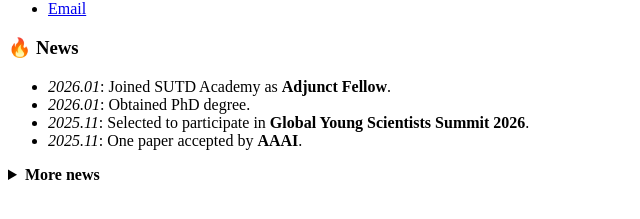
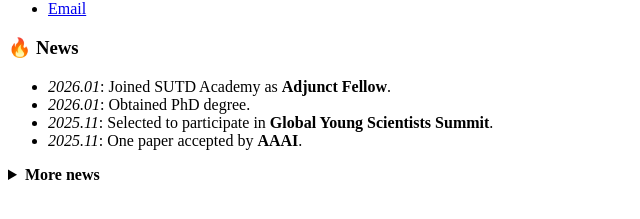
Before and after one commit to DrZRH/DrZRH.github.io, a Jekyll site: the page built from _pages/includes/news.md, in a window 1280 px wide. Shown: the part 331-550 px from the top of the page, without its empty margins (0-640 px from the left). Built offline with Jekyll 4.4.1, drawn with Linux system fonts in a browser that asks for light colours; our own code applies the rules of GitHub Pages for plain Markdown files.

Commit message:
Update news.md

```diff
--- a/_pages/includes/news.md
+++ b/_pages/includes/news.md
@@ -1,15 +1,17 @@
 # 🔥 News
 - *2026.01*: Joined SUTD Academy as **Adjunct Fellow**.
 - *2026.01*: Obtained PhD degree.
-- *2025.11*: Selected to participate in **Global Young Scientists Summit 2026**.
+- *2025.11*: Selected to participate in **Global Young Scientists Summit**.
 - *2025.11*: One paper accepted by **AAAI**.
 
 <details>
 <summary><strong>More news</strong></summary>
 
-- *2025.10*: One paper accepted by **AAAI Doctoral Consortium**
-- *2025.09*: One paper accepted by **OOPSLA**
-- *2025.08*: Received **SMU Research Excellence Awards**
-- *2024.03*: One paper accepted by **CAV**
+<ul>
+  <li><em>2025.10</em>: One paper accepted by <strong>AAAI Doctoral Consortium</strong>.</li>
+  <li><em>2025.09</em>: One paper accepted by <strong>OOPSLA</strong>.</li>
+  <li><em>2025.08</em>: Received <strong>SMU Research Excellence Awards</strong>.</li>
+  <li><em>2024.03</em>: One paper accepted by <strong>CAV</strong>.</li>
+</ul>
 
 </details>
```
